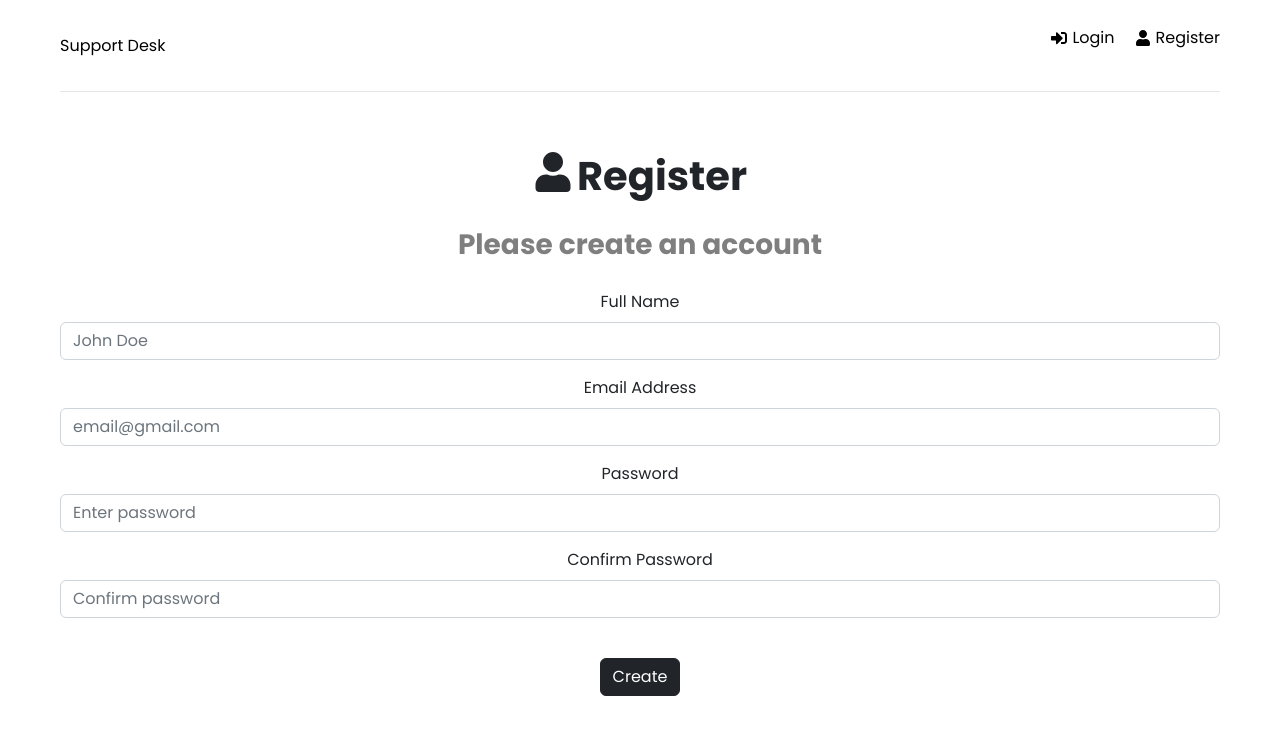
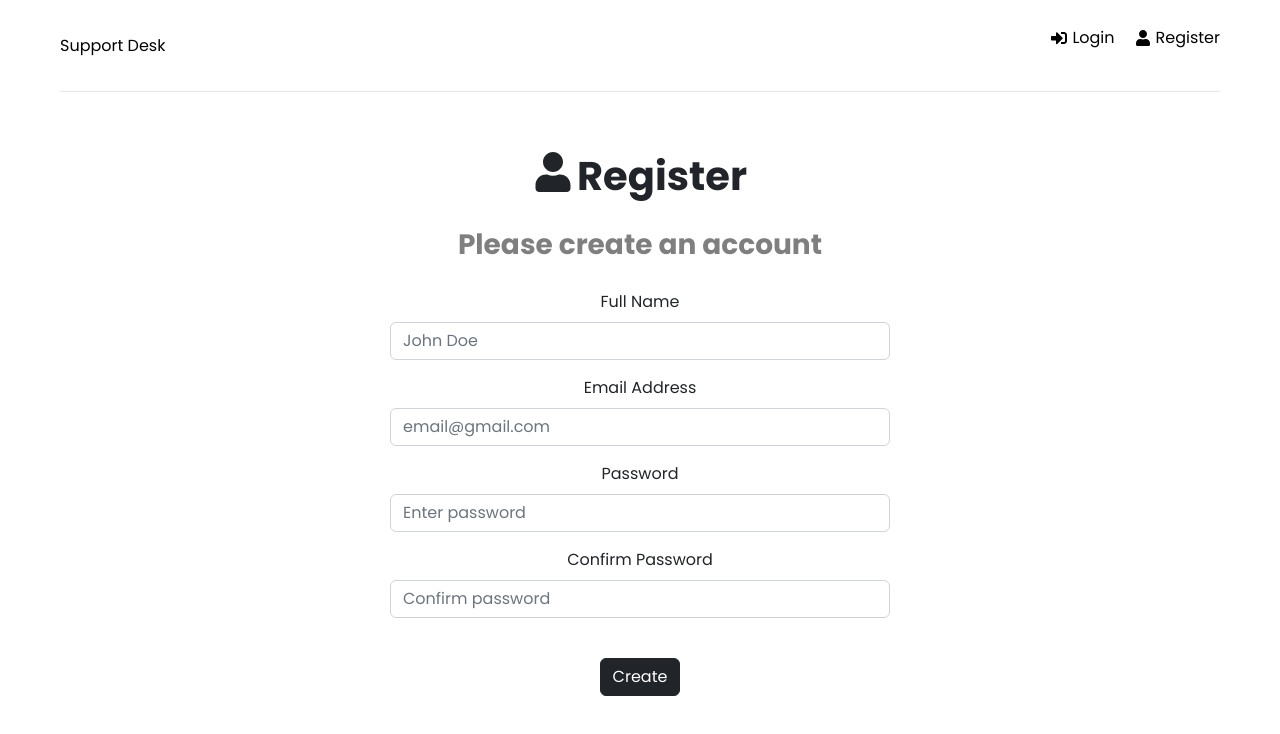
Before and after one commit to oscar-ct/support-desk, a React (Create React App) app in the folder frontend/: page /register in a window 1280 px wide. Shown: the top 734 px of the page. Built offline with nearby package versions, Linux system fonts and the light colour scheme.

Commit message:
feat: update text class

```diff
--- a/frontend/src/index.css
+++ b/frontend/src/index.css
@@ -19,6 +19,16 @@ a {
   margin: 0 auto;
   padding: 0 20px;
   text-align: center;
+}
+
+.auth-container {
+  display: flex;
+  justify-content: center;
+  width: 100%;
+}
+
+.auth-form {
+  width: 500px;
 }
 
 
@@ -56,6 +66,11 @@ a {
   font-size: 14px;
   min-width: 5em;
 }
+.text-lg {
+  color: white;
+  font-size: 16px;
+  min-width: 8em;
+}
 
 .custom-link {
   font-size: 14px;
```
